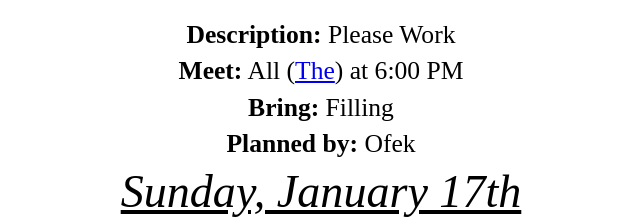
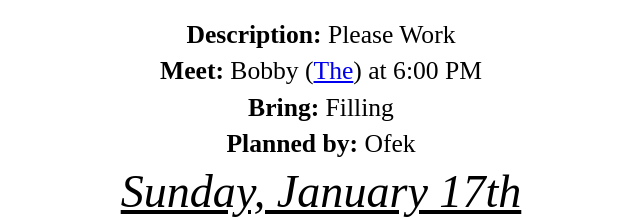
Before and after one commit to ramonaza/RamonFeed, a plain HTML site: page index.html in a window 1280 px wide. Shown: the part 136-356 px from the top of the page, without its empty margins (319-959 px from the left). Drawn offline with Linux system fonts and the light colour scheme.

Commit message:
Update Event Feed HTML

```diff
--- a/index.html
+++ b/index.html
@@ -6,7 +6,7 @@
     </p>
     <div class="event-details">
       <p class="event-description"><strong>Description:</strong> Please Work</p>
-      <p class="event-meet"><strong>Meet:</strong> All (<a target="_blank" href="https://maps.google.com/?q=The">The</a>)
+      <p class="event-meet"><strong>Meet:</strong> Bobby (<a target="_blank" href="https://maps.google.com/?q=The">The</a>)
         at 6:00 PM</p>
       <p class="event-bring"><strong>Bring:</strong> Filling</p>
       <p class="planned_by"><strong>Planned by:</strong> Ofek</p>
```
